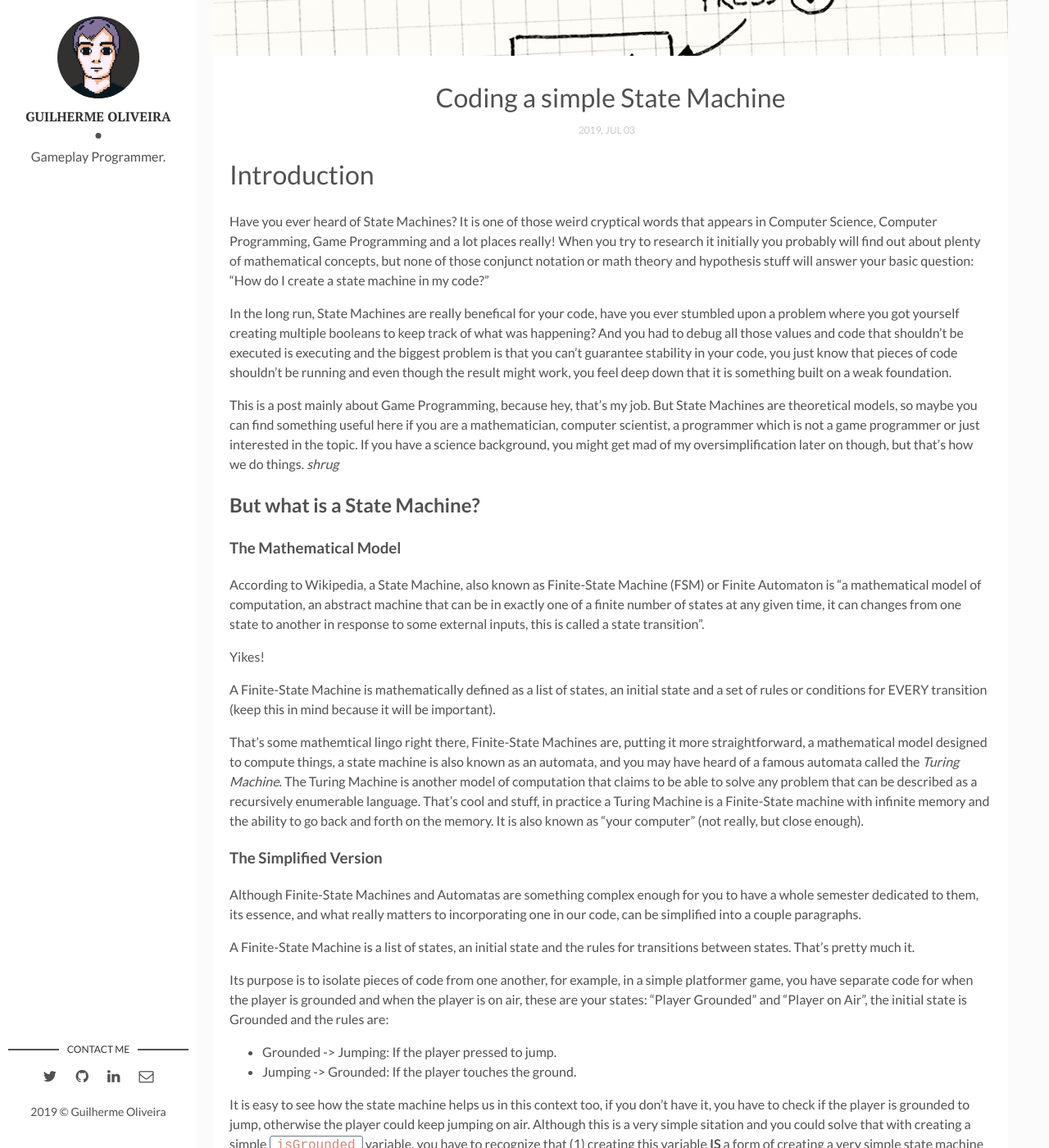
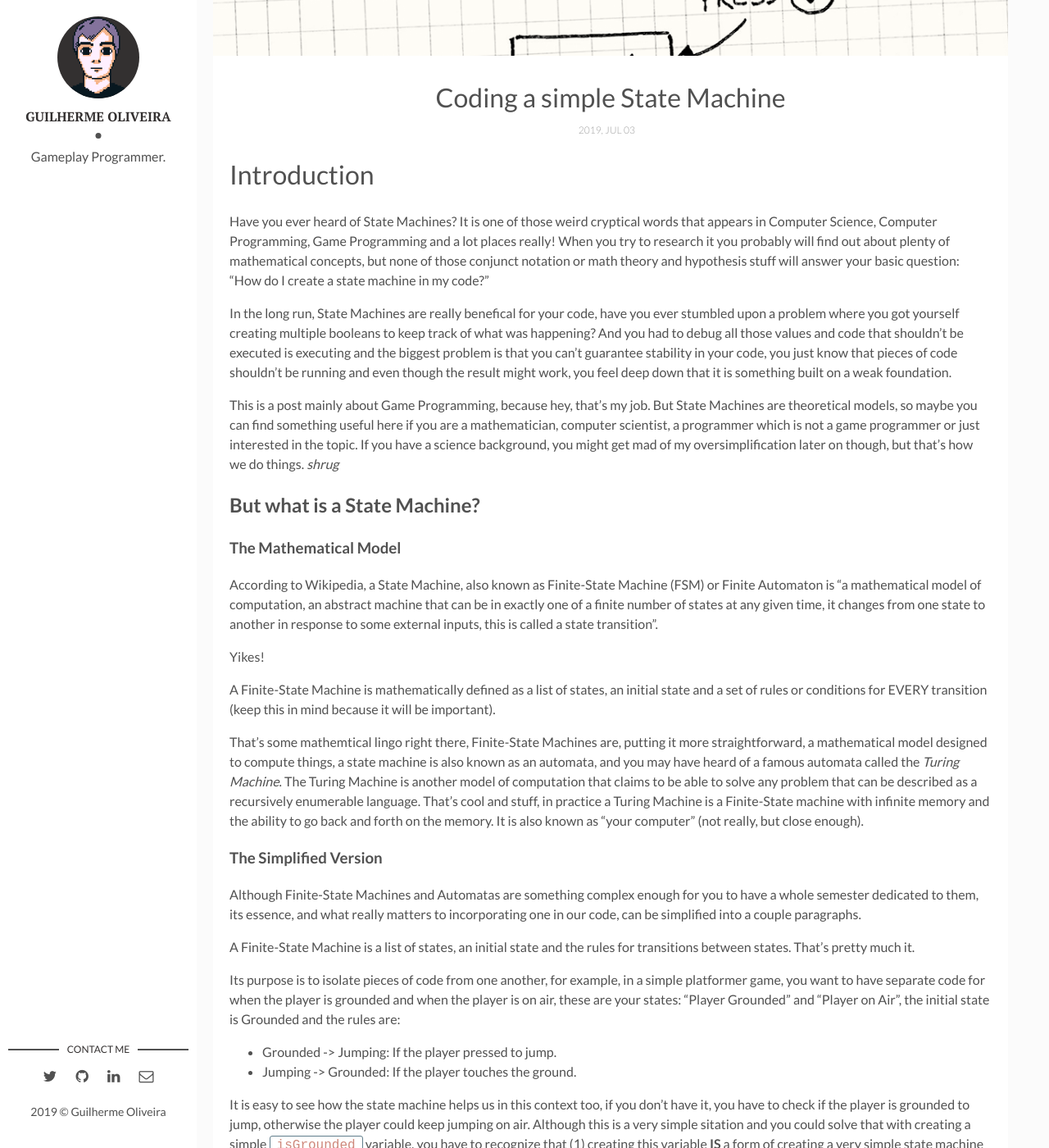
Before and after one commit to guilhermepo2/blog, a Jekyll site: the page built from _posts/2019-07-03-simple-state-machines.markdown, in a window 1280 px wide and 1400 px high, scrolled down 452 px. Shown: the whole window at 82% size. Built offline with Jekyll 4.4.1, drawn with Linux system fonts in a browser that asks for light colours; some of the changed text lies outside the part shown.

Commit message:
fixes on state machine post

```diff
--- a/_posts/2019-07-03-simple-state-machines.markdown
+++ b/_posts/2019-07-03-simple-state-machines.markdown
@@ -9,7 +9,7 @@ tags: [Game Development, Gameplay Programming, Unity, C#, State Machines]
 
 # Introduction
 
-Have you ever heard of State Machines? It is one of those weird cryptical words that appears in Computer Science, Computer Programming, Game Programming and a lot places really! When you try to research it initially you probably will find out about plenty of mathematical concepts, but none of those conjunct notation or math theory and hypothesis stuff will answer your basic question: "How do I create a state machine in my code?"
+Have you ever heard of State Machines? It is one of those weird cryptical words that appears in Computer Science, Computer Programming, Game Programming and a lot places really! When you try to research it you probably will find out about plenty of mathematical concepts, but none of those conjunct notation or math theory and hypothesis stuff will answer your basic question: "How do I create a state machine in my code?"
 
 In the long run, State Machines are really benefical for your code, have you ever stumbled upon a problem where you got yourself creating multiple booleans to keep track of what was happening? And you had to debug all those values and code that shouldn't be executed is executing and the biggest problem is that you can't guarantee stability in your code, you just know that pieces of code shouldn't be running and even though the result might work, you feel deep down that it is something built on a weak foundation.
 
@@ -19,7 +19,7 @@ This is a post mainly about Game Programming, because hey, that's my job. But St
 
 ### The Mathematical Model
 
-According to Wikipedia, a State Machine, also known as Finite-State Machine (FSM) or Finite Automaton is "a mathematical model of computation, an abstract machine that can be in exactly one of a finite number of states at any given time, it can changes from one state to another in response to some external inputs, this is called a state transition".
+According to Wikipedia, a State Machine, also known as Finite-State Machine (FSM) or Finite Automaton is "a mathematical model of computation, an abstract machine that can be in exactly one of a finite number of states at any given time, it changes from one state to another in response to some external inputs, this is called a state transition".
 
 Yikes!
 
@@ -33,7 +33,7 @@ Although Finite-State Machines and Automatas are something complex enough for yo
 
 A Finite-State Machine is a list of states, an initial state and the rules for transitions between states. That's pretty much it.
 
-Its purpose is to isolate pieces of code from one another, for example, in a simple platformer game, you have separate code for when the player is grounded and when the player is on air, these are your states: "Player Grounded" and "Player on Air", the initial state is Grounded and the rules are:
+Its purpose is to isolate pieces of code from one another, for example, in a simple platformer game, you want to have separate code for when the player is grounded and when the player is on air, these are your states: "Player Grounded" and "Player on Air", the initial state is Grounded and the rules are:
 - Grounded -> Jumping: If the player pressed to jump.
 - Jumping -> Grounded: If the player touches the ground.
 
```
Also changed, not shown: other parts of _posts/2019-07-03-simple-state-machines.markdown (+2 -2 lines).
